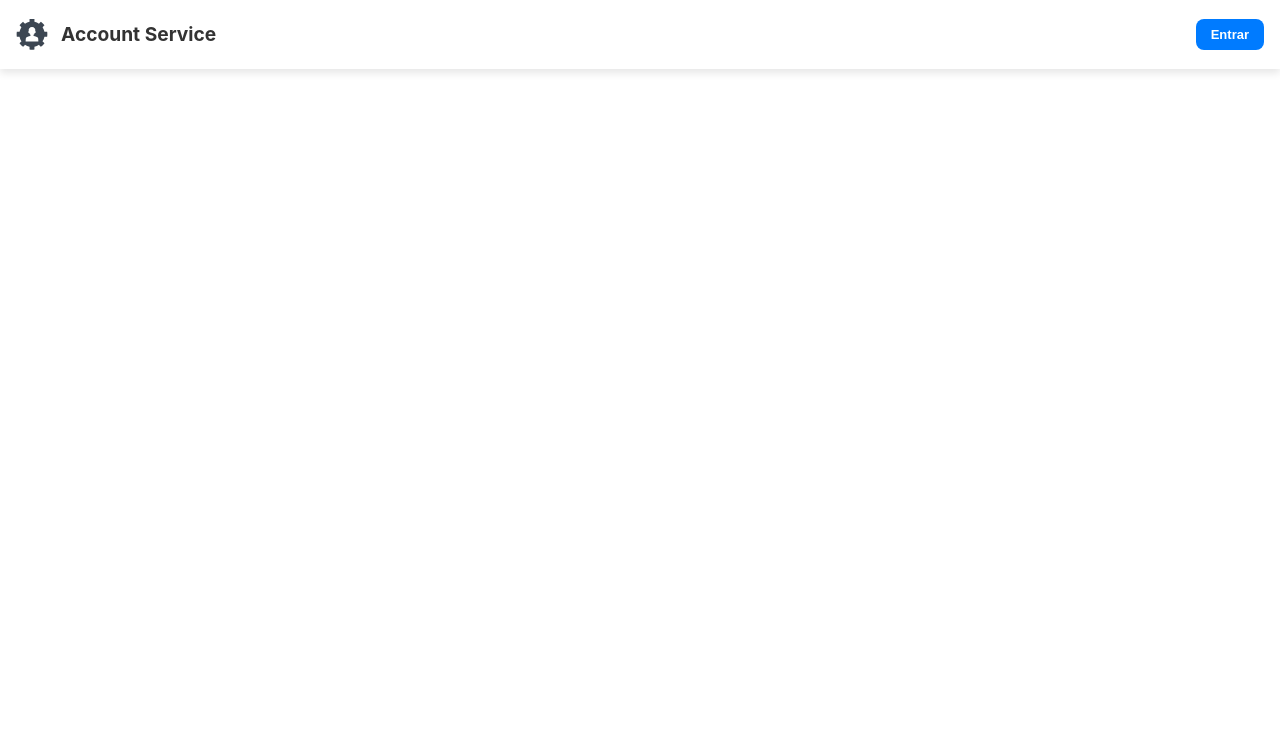
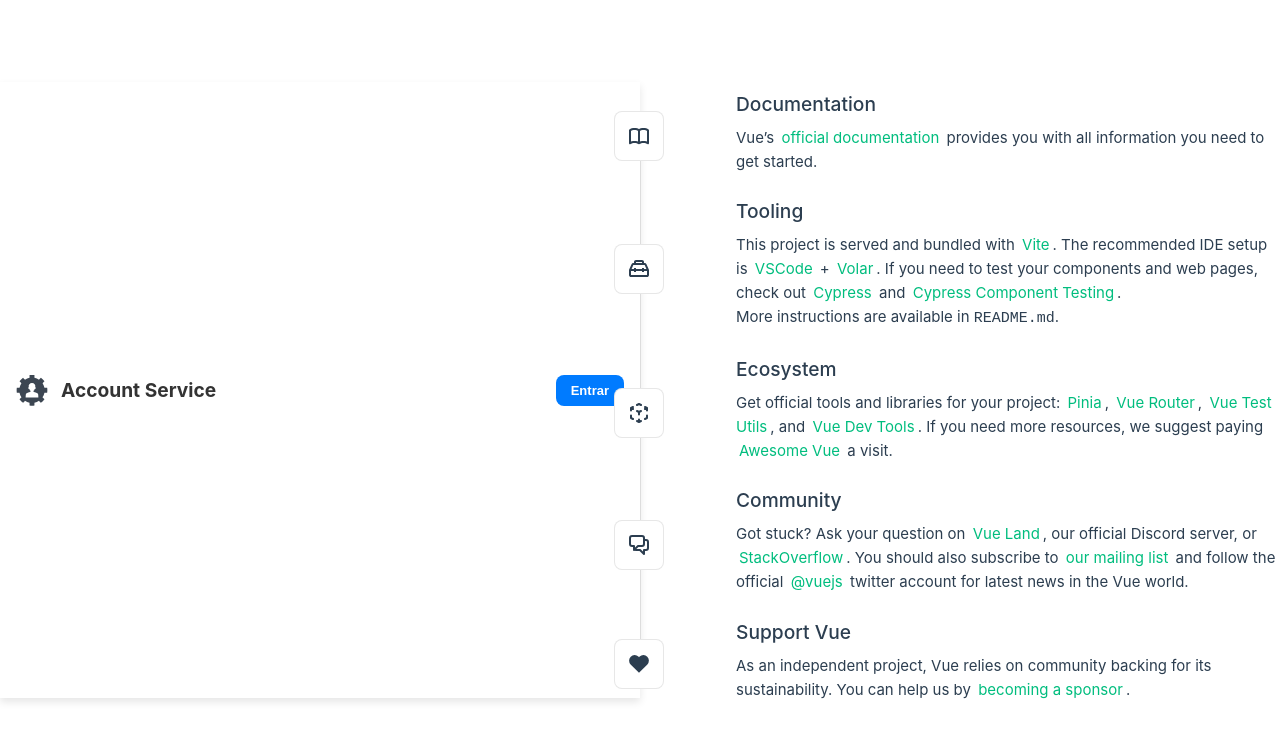
Before and after one commit to laxeder/vue-account-service, a Vue app: page / in a window 1280 px wide. Shown: the top 740 px of the page. Built offline with nearby package versions, Linux system fonts and the light colour scheme.

Commit message:
feat(app): Adicionando componente Main

```diff
--- a/src/App.vue
+++ b/src/App.vue
@@ -2,6 +2,7 @@
 import { ref } from "vue"
 
 import { useAuthStore } from "@/stores/auth";
+import router from "./router";
 
 const auth = useAuthStore()
 
@@ -9,6 +10,7 @@
 
 const onHome = () => {
   console.log("Return to home")
+  router.push("/")
 }
 
 const onLogin = () => {
@@ -16,6 +18,7 @@
   isLoading.value = true;
   setTimeout(() => {
     auth.isLogged = true;
+    router.push("/about")
     isLoading.value = false;
     console.log("Logged!")
   }, 1000)
@@ -27,6 +30,7 @@
   auth.isLogged = false;
   setTimeout(() => {
     auth.isLogged = false;
+    router.push("/")
     isLoading.value = false;
     console.log("Leaved!")
   }, 1000)
@@ -36,11 +40,11 @@
 
 <template>
   <header-component v-model:isLoading="isLoading" @on-home="onHome" @on-login="onLogin" @on-leave="onLeave" />
+  <main-component></main-component>
 </template>
 
 <style>
 #app {
-  display: flex;
   padding: 0;
   margin: 0;
   width: 100%;
@@ -51,8 +55,6 @@
 
 body,
 html {
-  align-items: flex-start;
-  background-color: #fff;
   width: 100%;
 }
 </style>
--- /dev/null
+++ b/src/components/MainComponent.vue
@@ -0,0 +1,8 @@
+<script setup lang="ts">
+</script>
+
+<template>
+  <router-view></router-view>
+</template>
+
+<style scoped></style>
--- a/src/main.ts
+++ b/src/main.ts
@@ -4,6 +4,7 @@
 import { createPinia } from 'pinia'
 
 import HeaderComponent from './components/HeaderComponent.vue'
+import MainComponent from './components/MainComponent.vue'
 
 import App from './App.vue'
 import router from './router'
@@ -14,5 +15,6 @@
 app.use(router)
 
 app.component('HeaderComponent', HeaderComponent)
+app.component('MainComponent', MainComponent)
 
 app.mount('#app')
```
